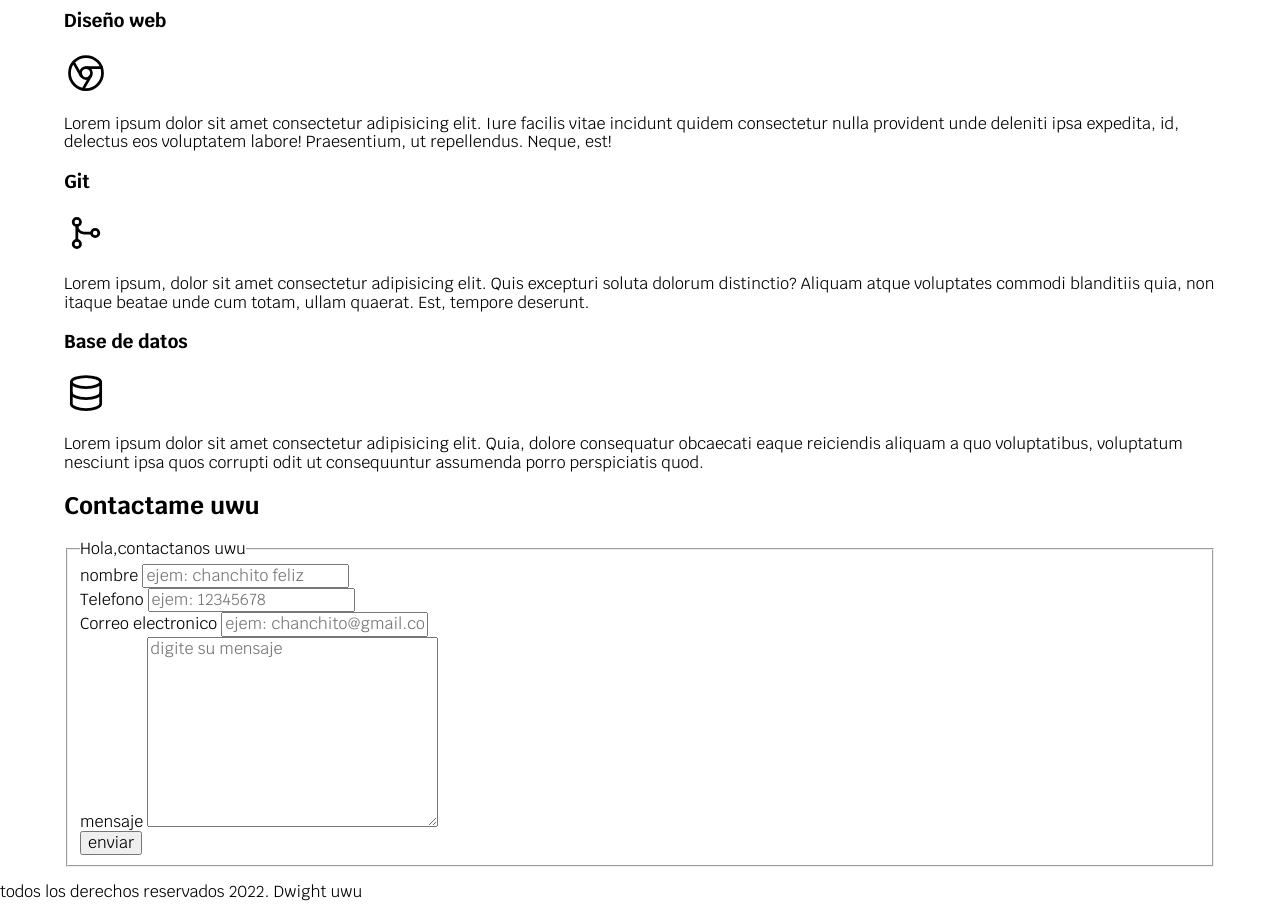
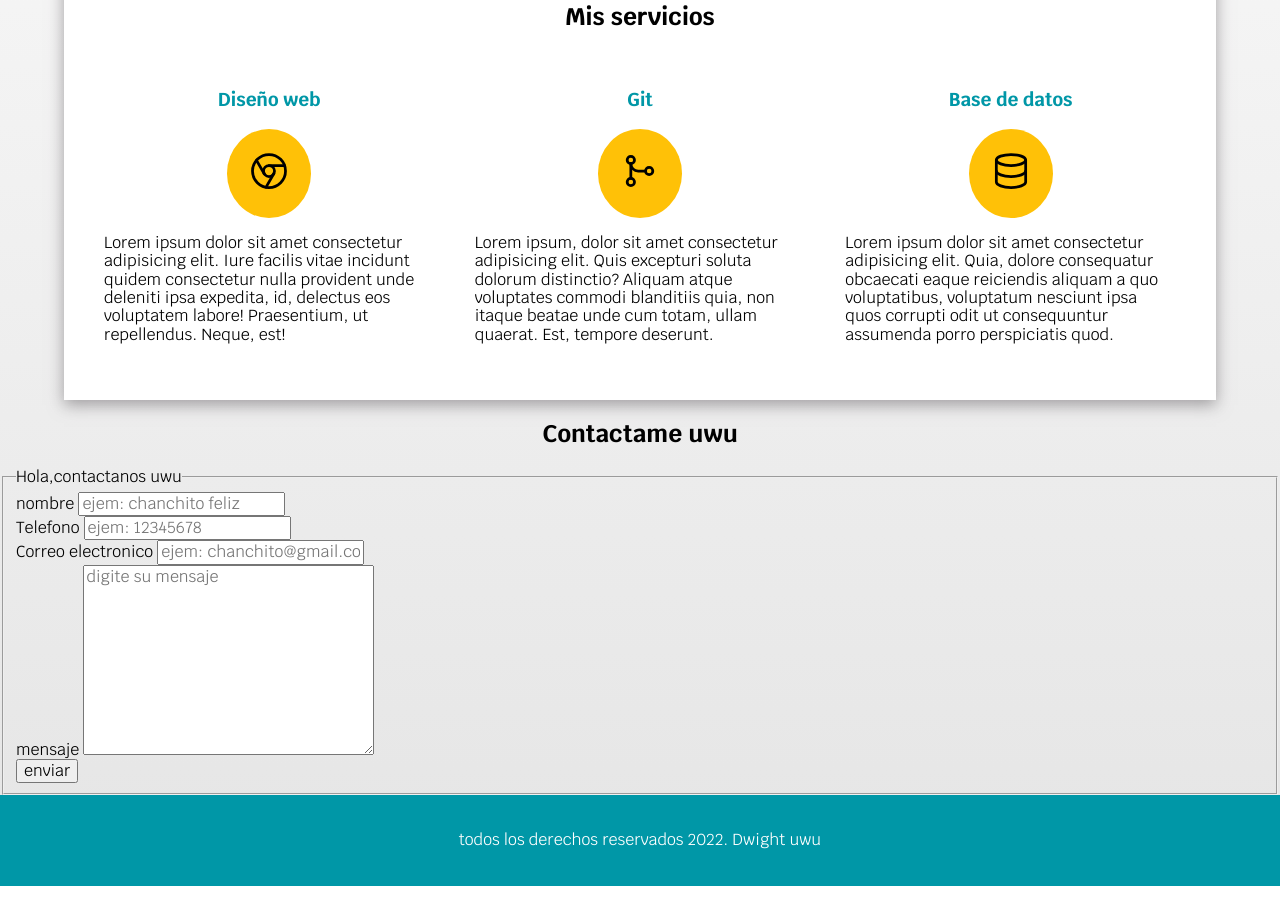
Before and after one commit to DwightGudiel/Pagina-web-freelancer, a plain HTML site: page index.html in a window 1280 px wide. Shown: the part 640-1558 px from the top of the page. After the commit the page ends 1526 px from the top, so only its background shows below. Drawn offline with Linux system fonts and the light colour scheme.

Commit message:
se termino los estilos al footter y  al main

```diff
--- a/css/style.css
+++ b/css/style.css
@@ -18,6 +18,7 @@ html{
 body{
     font-size: 16px;
     font-family: 'Krub', sans-serif; /* por defecto se carga el estilo de 700 */
+    background-image: linear-gradient(to top,rgba( 0 0 0 / 10%) 0%,var(--blanco) 100%);
 }
 /*fin */
 
@@ -26,6 +27,10 @@ body{
     box-sizing: inherit;
 }
 
+/* estilo a todos los h2 */
+h2{
+    text-align: center;
+}
 
 /* diseño al header */
 
@@ -86,7 +91,7 @@ body{
 /* estilo al nav */
 
 .contenedor{
-    max-width: 150rem;
+    max-width: 120rem;
     width: 90%;
     margin: 0 auto;
 }
@@ -97,15 +102,14 @@ body{
     background-repeat: no-repeat;
     background-size: cover; /* para que la imagen tome todo el ancho del contenedor */
     height: 420px;
-    position: relative; /* el padre siempre debe tener posicion relativa para que el hiji pueda tener posicion aabsoluta */
+    position: relative; /* el padre siempre debe tener posicion relativa para que el hijo pueda tener posicion aabsoluta */
 }
 
 .fondo_imagen-contenido{
  position: absolute;
- background-color: rgba(0 0 0 / 70%);
- width: 0px 0px;
- height: 100%;
- width: 100%;
+ background-color: rgba(0 0 0 / 70%); /*  dar tranparencia al div  */
+ height: 100%; /* alto para que el div abarque toda la imagen */
+ width: 100%; /*  ancho para que el div abarque toda la imagen */
 
  display: flex;
  flex-direction: column;
@@ -132,6 +136,52 @@ body{
 
 @media (min-width: 768px) {
     .fondo_imagen-contenido a{
-        width: auto;
+        width: auto; /* para poner boton con un ancho por default  */
     }
 }
+/* fin  estilo al fondo imagen */
+
+
+/* estilo al main */
+
+.sombra{ /* agregamos sombra el contenedor */
+    box-shadow: 0px 5px 15px 0px rgba(107,103,107,0.6);
+    background: var(--blanco);
+    padding: 2rem;
+    margin-top: 2rem;
+}
+
+
+
+@media (min-width: 768px) {
+    .contenido-principal{
+        display: grid;
+        grid-template-columns:repeat(3,1fr);
+       }
+}
+
+.secciones{
+    display: flex;
+    flex-direction: column;
+    align-items: center;
+    padding: 2rem;
+}
+
+.secciones h3{
+  color: var(--secundario);
+}
+
+.icono{
+    background-color: var(--primario);
+    padding: 2rem;
+    border-radius: 50%;/*  para que el borde sea redondo */
+}
+
+
+footer{
+    background: var(--secundario);
+    padding: 2rem;
+    color: var(--blanco);
+    text-align: center;
+
+}
--- a/index.html
+++ b/index.html
@@ -58,12 +58,13 @@
     </div>
 </section>
 
-<main class="contenedor">
+<main class="contenedor sombra">
 
     <h2>Mis servicios</h2>
-
-    <section>
+    <div class="contenido-principal">
+        <section class="secciones">
             <h3>Diseño web</h3>
+            <div class="icono">
                 <svg xmlns="http://www.w3.org/2000/svg" class="icon icon-tabler icon-tabler-brand-chrome" width="44" height="44" viewBox="0 0 24 24" stroke-width="1.5" stroke="#000000" fill="none" stroke-linecap="round" stroke-linejoin="round">
                     <path stroke="none" d="M0 0h24v24H0z" fill="none"/>
                     <circle cx="12" cy="12" r="9" />
@@ -72,11 +73,13 @@
                     <line x1="12" y1="9" x2="20.4" y2="9" transform="rotate(120 12 12)" />
                     <line x1="12" y1="9" x2="20.4" y2="9" transform="rotate(240 12 12)" />
                 </svg>
+            </div>
             <p>Lorem ipsum dolor sit amet consectetur adipisicing elit. Iure facilis vitae incidunt quidem consectetur nulla provident unde deleniti ipsa expedita, id, delectus eos voluptatem labore! Praesentium, ut repellendus. Neque, est!</p>
         </section>
 
-    <section>
+        <section class="secciones">
             <h3>Git</h3>
+            <div class="icono">
                 <svg xmlns="http://www.w3.org/2000/svg" class="icon icon-tabler icon-tabler-git-merge" width="44" height="44" viewBox="0 0 24 24" stroke-width="1.5" stroke="#000000" fill="none" stroke-linecap="round" stroke-linejoin="round">
                     <path stroke="none" d="M0 0h24v24H0z" fill="none"/>
                     <circle cx="7" cy="18" r="2" />
@@ -85,20 +88,27 @@
                     <line x1="7" y1="8" x2="7" y2="16" />
                     <path d="M7 8a4 4 0 0 0 4 4h4" />
                 </svg>
+            </div>
             <p>Lorem ipsum, dolor sit amet consectetur adipisicing elit. Quis excepturi soluta dolorum distinctio? Aliquam atque voluptates commodi blanditiis quia, non itaque beatae unde cum totam, ullam quaerat. Est, tempore deserunt.</p>
         </section>
 
-    <section>
+        <section class="secciones">
             <h3>Base de datos</h3>
+            <div class="icono">
                 <svg xmlns="http://www.w3.org/2000/svg" class="icon icon-tabler icon-tabler-database" width="44" height="44" viewBox="0 0 24 24" stroke-width="1.5" stroke="#000000" fill="none" stroke-linecap="round" stroke-linejoin="round">
                     <path stroke="none" d="M0 0h24v24H0z" fill="none"/>
                     <ellipse cx="12" cy="6" rx="8" ry="3"></ellipse>
                     <path d="M4 6v6a8 3 0 0 0 16 0v-6" />
                     <path d="M4 12v6a8 3 0 0 0 16 0v-6" />
                 </svg>
+            </div>
             <p>Lorem ipsum dolor sit amet consectetur adipisicing elit. Quia, dolore consequatur obcaecati eaque reiciendis aliquam a quo voluptatibus, voluptatum nesciunt ipsa quos corrupti odit ut consequuntur assumenda porro perspiciatis quod.</p>
         </section>
+    </div>
+</main>
 
+
+<div class="formulario">
     <section>
 
         <h2>Contactame uwu</h2>
@@ -138,8 +148,9 @@
         </form>
 
     </section>
+</div> <!-- fin del formulario -->
 
-</main>
+
 
 <footer>
      <p>todos los derechos reservados 2022. Dwight uwu</p>
```
Lines whose indentation alone changed are shown as unchanged.
